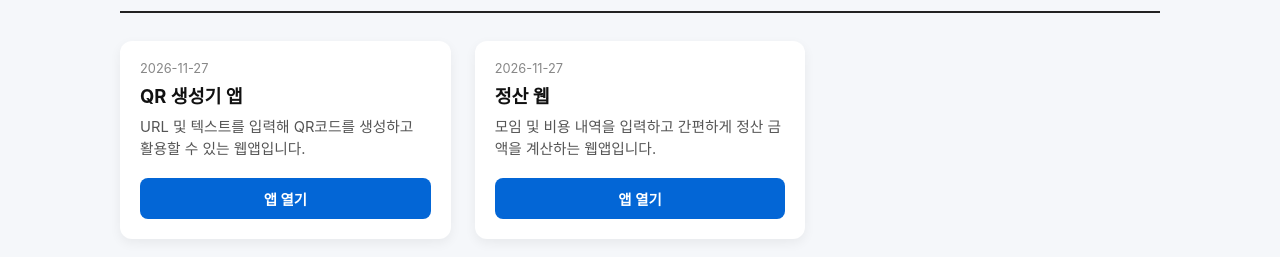
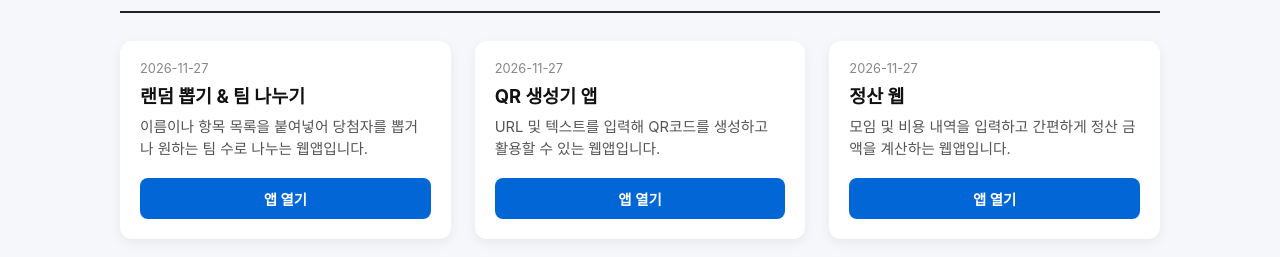
Before and after one commit to cocoanut07-debug/-, a plain HTML site: page index.html in a window 1280 px wide. Shown: the part 111-368 px from the top of the page. Drawn offline with Linux system fonts and the light colour scheme.

Commit message:
Update index.html

```diff
--- a/index.html
+++ b/index.html
@@ -110,6 +110,12 @@
   <script>
     const apps = [
       {
+        title: "랜덤 뽑기 & 팀 나누기",
+        desc: "이름이나 항목 목록을 붙여넣어 당첨자를 뽑거나 원하는 팀 수로 나누는 웹앱입니다.",
+        url: "./random/",
+        date: "2026-11-27"
+      },
+      {
         title: "QR 생성기 앱",
         desc: "URL 및 텍스트를 입력해 QR코드를 생성하고 활용할 수 있는 웹앱입니다.",
         url: "./qr/",
```
